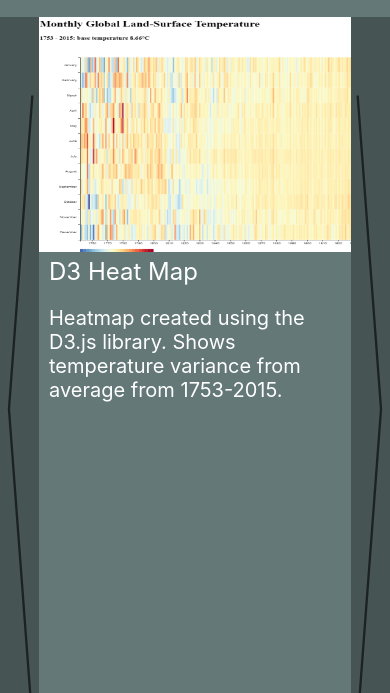
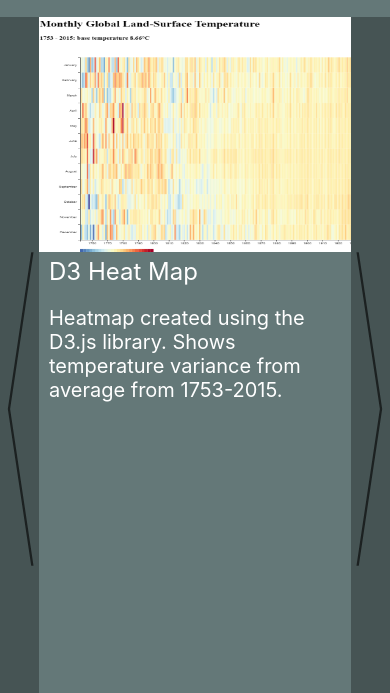
Before and after one commit to AlanFudge/portfolio, a plain HTML site: page index.html in a window 390 px wide. Shown: the part 5805-6498 px from the top of the page. Drawn offline with Linux system fonts and the light colour scheme.

Commit message:
adjust arrows to be smaller on small devices

```diff
--- a/styles.css
+++ b/styles.css
@@ -404,4 +404,9 @@ footer .project-card-button {
         width: 100%;
         height: calc(100vh - 60px);
     }
+    .carousel-arrow-container {
+        height: 50%;
+        position: relative;
+        top: 25%;
+    }
 }
```
